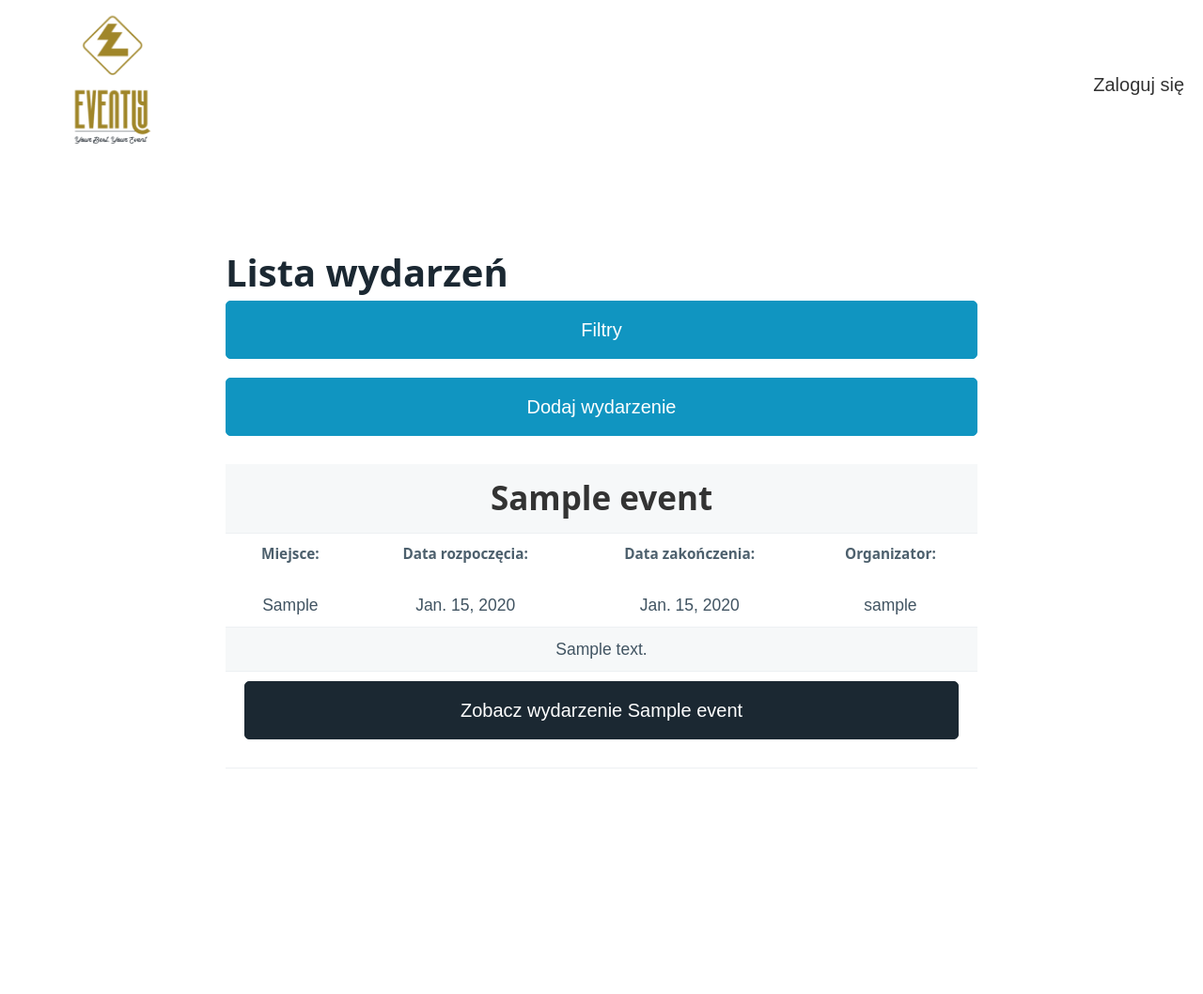
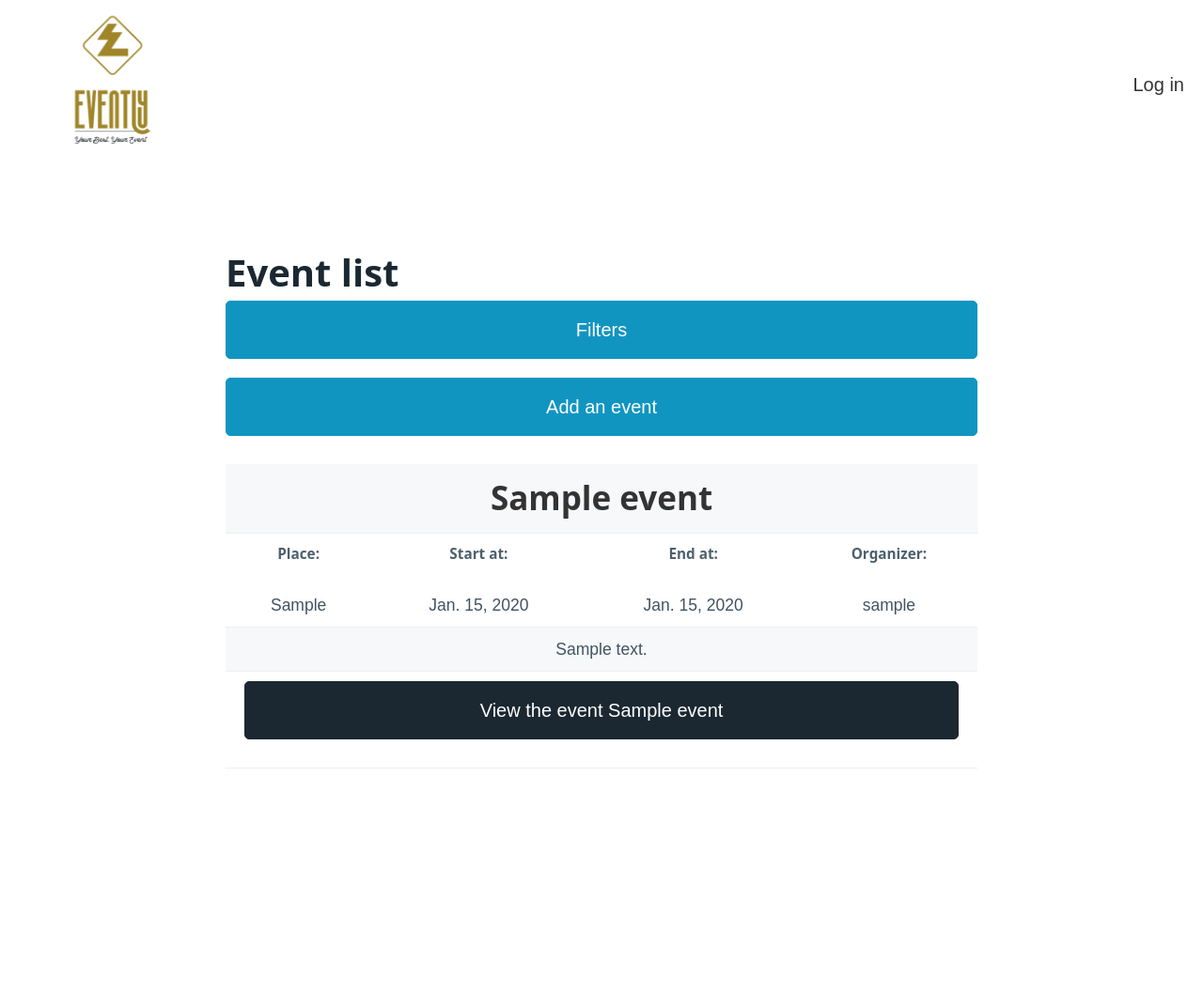
Before and after one commit to Roger2332/Projekt_Koncowy_SDA, a Django app: page /search/ in a window 1280 px wide. Shown: the top 1058 px of the page at 94% size. Run offline with Django 5.2, Linux system fonts and the light colour scheme; tables that the repository leaves empty hold one stand-in row (values such as "Sample post"); some libraries are stand-ins or nearby versions.

Commit message:
- translation of functionality into English - fixing the button in the user profile - Profile amendment, - translation of pages into English - general code changes

```diff
--- a/templates/base.html
+++ b/templates/base.html
@@ -16,15 +16,15 @@
     </a>
     <ul>
         {% if user.is_authenticated %}
-            <li>Jesteś zalogowany jako <a href="{% url 'user_profile' %}"> {{ user.username }}</a></li>
+            <li>You are logged in as<a href="{% url 'user_profile' %}"> {{ user.username }}</a></li>
             <li>
                 <form method="post" action="{% url 'logout' %}">
                     {% csrf_token %}
-                    <button type="submit" class="contrast">Wyloguj się</button>
+                    <button type="submit" class="contrast">Log out</button>
                 </form>
             </li>
         {% else %}
-            <li><a href="{% url 'login' %}" class="contrast">Zaloguj się</a></li>
+            <li><a href="{% url 'login' %}" class="contrast">Log in</a></li>
         {% endif %}
     </ul>
 </nav>
--- a/templates/base_home.html
+++ b/templates/base_home.html
@@ -18,11 +18,11 @@
                 <li>
                     <form method="post" action="{% url 'logout' %}">
                         {% csrf_token %}
-                        <button type="submit" class="logout-button btn btn-primary">Wyloguj się</button>
+                        <button type="submit" class="logout-button btn btn-primary">Log Out</button>
                     </form>
                 </li>
             {% else %}
-                <li><a href="{% url 'login' %}" class="logout-button btn btn-primary">Zaloguj się</a></li>
+                <li><a href="{% url 'login' %}" class="logout-button btn btn-primary">Log In</a></li>
             {% endif %}
         </ul>
 
--- a/templates/create_event.html
+++ b/templates/create_event.html
@@ -8,7 +8,7 @@
         <form method="post" action="{% url 'create_event' %}" id="event_form">
             {% csrf_token %}
             {{ form.as_p }}
-            <button type="submit" class="btn btn-success">Zapisz</button>
+            <button type="submit" class="btn btn-success">Save</button>
         </form>
     </div>
 
--- a/templates/event_list.html
+++ b/templates/event_list.html
@@ -3,16 +3,16 @@
 
 {% block content %}
 <div class="container mt-4">
-    <h1 class="mb-4">Lista wydarzeń</h1>
+    <h1 class="mb-4">Event list</h1>
 
     <!-- Przycisk do przełączania sekcji filtrów -->
-    <button type="button" class="btn btn-primary" id="toggleFilters">Filtry</button>
+    <button type="button" class="btn btn-primary" id="toggleFilters">Filters</button>
 
     <!-- Sekcja formularza filtrów (początkowo ukryta) -->
     <div id="filterSection" style="display: none;">
         <form method="get" action="{% url 'search_event' %}" id="filter_form">
             {{ form.as_p }}
-            <button type="submit" class="btn btn-success">Szukaj</button>
+            <button type="submit" class="btn btn-success">Search</button>
         </form>
     </div>
 
@@ -21,7 +21,7 @@
     <div id="add_event_new" class="hidden">
         <form method="post" action="{% url 'create_event' %}" id="event_form">
             {% csrf_token %}
-            <button type="submit" class="btn btn-success">Dodaj wydarzenie</button>
+            <button type="submit" class="btn btn-success">Add an event</button>
         </form>
     </div>
 
--- a/templates/homepage.html
+++ b/templates/homepage.html
@@ -20,7 +20,7 @@
     </div>
 </div>
 <div class="authors">
-    <span>Autory:</span>
+    <span>Created by:</span>
     <a href="{% url 'Roger' %}" class="author-button">Roger Szwaja</a>
     <a href="{% url 'Artem' %}" class="author-button">Artem Monkiewicz</a>
 </div>
--- a/templates/search_results_list.html
+++ b/templates/search_results_list.html
@@ -15,10 +15,10 @@
                 </td>
             </tr>
             <tr>
-                <td><h6>Miejsce:</h6> {{ event.place }}</td>
-                <td><h6>Data rozpoczęcia:</h6> {{ event.start_at }}</td>
-                <td><h6>Data zakończenia:</h6> {{ event.end_at }}</td>
-                <td><h6>Organizator:</h6> {{ event.author.username }}</td>
+                <td><h6>Place:</h6> {{ event.place }}</td>
+                <td><h6>Start at:</h6> {{ event.start_at }}</td>
+                <td><h6>End at:</h6> {{ event.end_at }}</td>
+                <td><h6>Organizer:</h6> {{ event.author.username }}</td>
             </tr>
             <tr>
                 <td colspan="6">{{ event.description|truncatewords:50 }}</td>
@@ -28,7 +28,7 @@
                     <form id="subscribeForm{{ event.id }}" action="{% url 'detail_event' event.id %}" method="post" style="display: none;">
                         {% csrf_token %}
                     </form>
-                    <button type="button" class="contrast subscribe-btn" data-event-id="{{ event.id }}">Zobacz wydarzenie {{ event.name }}</button>
+                    <button type="button" class="contrast subscribe-btn" data-event-id="{{ event.id }}">View the event {{ event.name }}</button>
                 </td>
             </tr>
             <tr>
@@ -36,7 +36,7 @@
             </tr>
         {% empty %}
             <tr>
-                <td colspan="6">Brak wyników spełniających kryteria wyszukiwania.</td>
+                <td colspan="6">No results match your search criteria</td> <!-- Brak wyników spełniających kryteria wyszukiwania -->
             </tr>
         {% endfor %}
         </tbody>
```
Also changed, not shown: templates/delete_event.html (+4 -4 lines), templates/detail_event.html (+9 -9 lines), templates/profile.html (+5 -3 lines), templates/user_subscriptions.html (+5 -5 lines).
